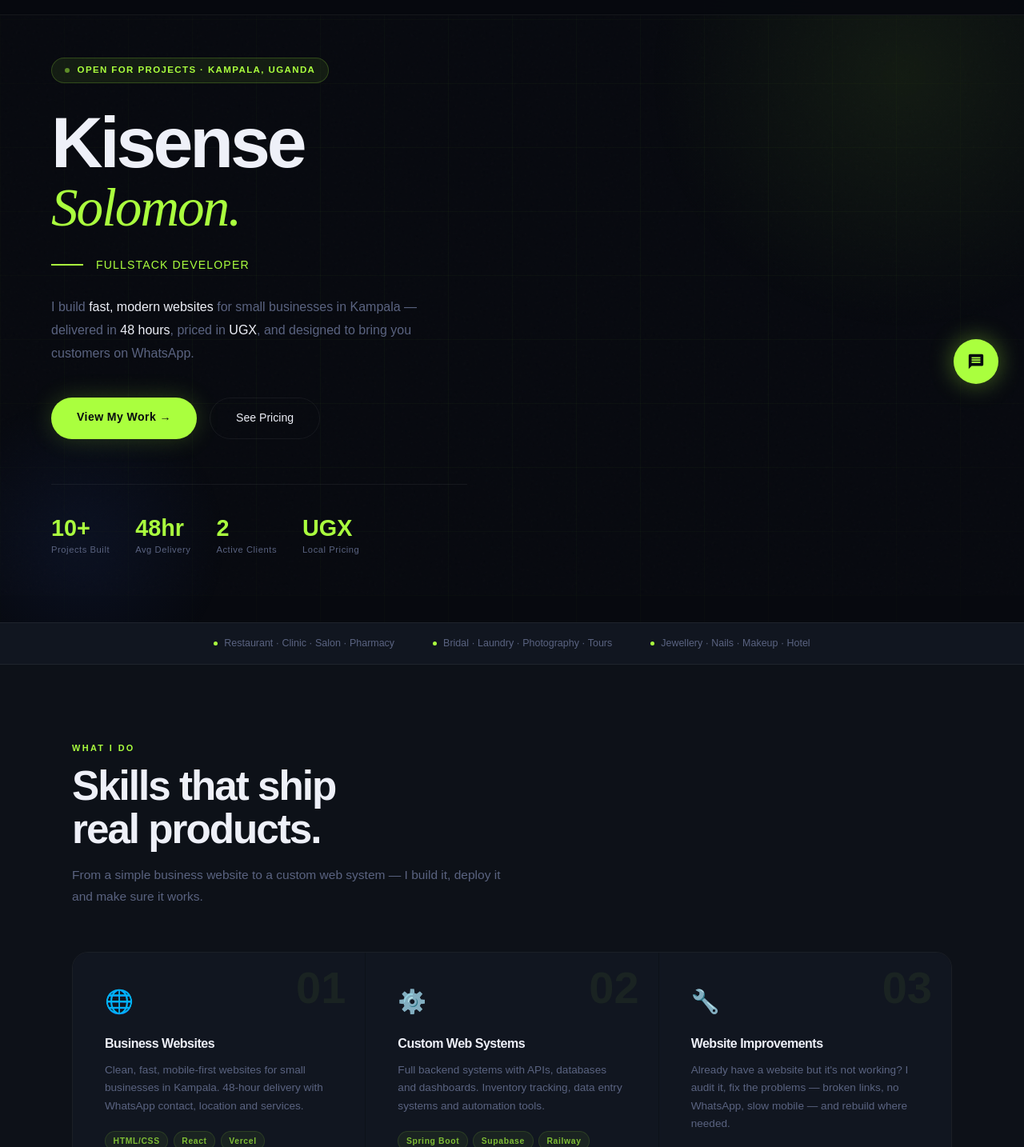
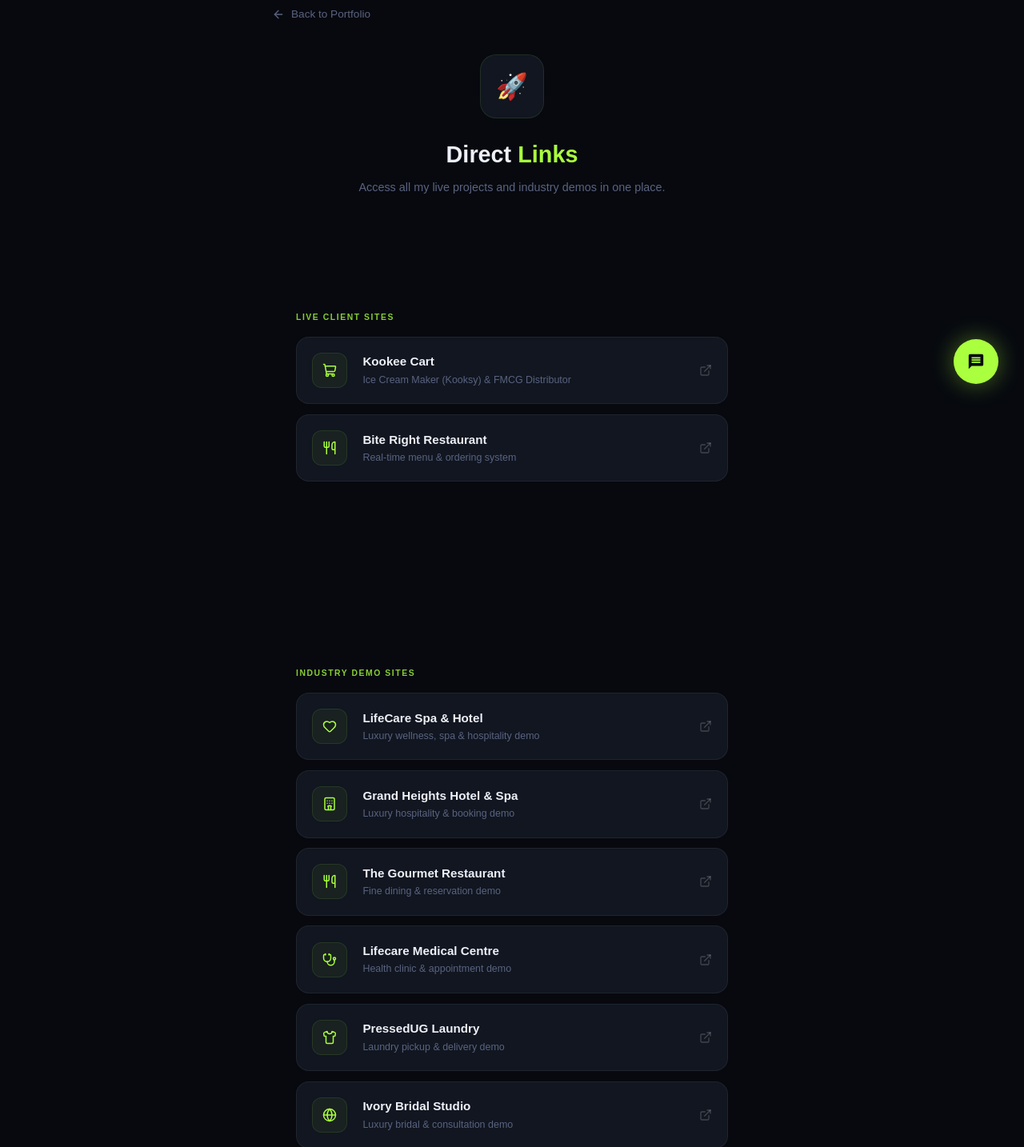
Before and after one commit to Solomantalgo/My-Portfolio-site, a React (Vite) app: page /links in a window 1280 px wide. Shown: the part 56-1490 px from the top of the page at 80% size. Built offline with nearby package versions, Linux system fonts and the light colour scheme.

Commit message:
New changes

```diff
--- a/src/App.jsx
+++ b/src/App.jsx
@@ -1,61 +1,24 @@
 import { useEffect } from 'react';
-import Nav from './components/Nav';
-import Hero from './components/Hero';
-import TrustStrip from './components/TrustStrip';
-import Services from './components/Services';
-import Work from './components/Work';
-import Process from './components/Process';
-import Pricing from './components/Pricing';
-import About from './components/About';
-import FAQ from './components/FAQ';
-import Contact from './components/Contact';
-import Footer from './components/Footer';
+import { BrowserRouter as Router, Routes, Route } from 'react-router-dom';
+import Home from './pages/Home';
+import LinksPage from './pages/LinksPage';
+import ConnectPage from './pages/ConnectPage';
+import Cursor from './components/Cursor';
 import FAB from './components/FAB';
-import Cursor from './components/Cursor';
-import SEO from './components/SEO';
 
 function App() {
-  useEffect(() => {
-    // REVEAL ANIMATION LOGIC FROM TRIAL.HTML
-    const reveal = () => {
-      const reveals = document.querySelectorAll('.reveal');
-      for (let i = 0; i < reveals.length; i++) {
-        const windowHeight = window.innerHeight;
-        const elementTop = reveals[i].getBoundingClientRect().top;
-        const elementVisible = 150;
-        if (elementTop < windowHeight - elementVisible) {
-          reveals[i].classList.add('visible');
-        }
-      }
-    };
-
-    window.addEventListener('scroll', reveal);
-    // Initial check
-    reveal();
-
-    return () => window.removeEventListener('scroll', reveal);
-  }, []);
-
   return (
-    <>
-      <SEO />
+    <Router>
       <Cursor />
-      <Nav />
-      <main>
-        <Hero />
-        <TrustStrip />
-        <Services />
-        <Work />
-        <Process />
-        <Pricing />
-        <About />
-        <FAQ />
-        <Contact />
-      </main>
-      <Footer />
+      <Routes>
+        <Route path="/" element={<Home />} />
+        <Route path="/links" element={<LinksPage />} />
+        <Route path="/connect" element={<ConnectPage />} />
+      </Routes>
       <FAB />
-    </>
+    </Router>
   );
 }
 
+
 export default App;
--- a/src/components/Nav.jsx
+++ b/src/components/Nav.jsx
@@ -1,17 +1,21 @@
+import { Link } from 'react-router-dom';
+
 const Nav = () => {
   return (
     <nav>
-      <a href="#" className="nav-logo">Solo<span>.</span></a>
+      <Link to="/" className="nav-logo">Solo<span>.</span></Link>
       <ul className="nav-links">
-        <li><a href="#services">Services</a></li>
-        <li><a href="#work">Work</a></li>
-        <li><a href="#pricing">Pricing</a></li>
-        <li><a href="#about">About</a></li>
-        <li><a href="#faq">FAQ</a></li>
+        <li><a href="/#services">Services</a></li>
+        <li><a href="/#work">Work</a></li>
+        <li><a href="/#pricing">Pricing</a></li>
+        <li><a href="/#about">About</a></li>
+        <li><a href="/#faq">FAQ</a></li>
+        <li><Link to="/links">Links</Link></li>
       </ul>
-      <a href="#contact" className="nav-hire">Hire Me</a>
+      <a href="/#contact" className="nav-hire">Hire Me</a>
     </nav>
   );
 };
 
+
 export default Nav;
--- a/src/components/Work.jsx
+++ b/src/components/Work.jsx
@@ -1,4 +1,12 @@
 const projects = [
+  {
+    title: "Kookee Cart",
+    status: "LIVE CLIENT ✓",
+    desc: "A distribution powerhouse for FMCG products and official maker of Kooksy Ice Cream. Features a custom catalog & ordering platform.",
+    stack: ["FMCG", "Ice Cream", "Distribution"],
+    image: "https://images.pexels.com/photos/230544/pexels-photo-230544.jpeg?auto=compress&cs=tinysrgb&w=700",
+    url: "https://kookee-cart.vercel.app/"
+  },
   {
     title: "Bite Right Restaurant",
     status: "LIVE CLIENT ✓",
@@ -8,19 +16,35 @@ const projects = [
     url: "https://biteright-restuarant.vercel.app/"
   },
   {
+    title: "Grand Heights Hotel",
+    status: "LIVE DEMO",
+    desc: "Luxury hospitality site with room galleries, amenities showcase, and booking inquiry system.",
+    stack: ["Hotel", "Luxury", "Gold Theme"],
+    image: "https://images.pexels.com/photos/271624/pexels-photo-271624.jpeg?auto=compress&cs=tinysrgb&w=700",
+    url: "https://hotels-and-spa.solomantalgo.online/"
+  },
+  {
     title: "Lifecare Medical Centre",
     status: "LIVE DEMO",
-    desc: "Medical clinic with doctors section, appointment booking and emergency contact strip.",
+    desc: "Modern health clinic with doctors section, appointment booking and emergency contact strip.",
     stack: ["Hospital", "Doctors Grid", "Navy Theme"],
-    image: "https://images.pexels.com/photos/4225880/pexels-photo-4225880.jpeg?auto=compress&cs=tinysrgb&w=700",
+    image: "/images/medical.png",
     url: "https://clinic-demo.solomantalgo.online"
+  },
+  {
+    title: "The Gourmet Restaurant",
+    status: "LIVE DEMO",
+    desc: "Fine dining restaurant demo with elegant layout, digital menu, and reservation form.",
+    stack: ["Dining", "Reservations", "Elegant"],
+    image: "https://images.pexels.com/photos/262978/pexels-photo-262978.jpeg?auto=compress&cs=tinysrgb&w=700",
+    url: "https://restaurant-demo.solomantalgo.online/"
   },
   {
     title: "Zuri Beauty Studio",
     status: "LIVE DEMO",
     desc: "Luxury beauty salon with African images, gold theme, gallery and booking form.",
     stack: ["Beauty", "Gold Theme", "Slideshow"],
-    image: "https://images.pexels.com/photos/3993449/pexels-photo-3993449.jpeg?auto=compress&cs=tinysrgb&w=700",
+    image: "/images/saloon.png",
     url: "https://saloon-demo.solomantalgo.online"
   },
   {
@@ -38,8 +62,18 @@ const projects = [
     stack: ["Bridal", "Luxury", "Rose Theme"],
     image: "https://images.pexels.com/photos/1024993/pexels-photo-1024993.jpeg?auto=compress&cs=tinysrgb&w=700",
     url: "https://bridal-demo.solomantalgo.online"
+  },
+  {
+    title: "LifeCare Spa & Hotel",
+    status: "LIVE DEMO",
+    desc: "Premium wellness retreat demo featuring luxury spa treatments, hotel rooms, and wellness packages.",
+    stack: ["Spa", "Wellness", "Hotel"],
+    image: "https://images.pexels.com/photos/3757942/pexels-photo-3757942.jpeg?auto=compress&cs=tinysrgb&w=700",
+    url: "https://life-care-demo.solomantalgo.online/"
   }
 ];
+
+
 
 const Work = () => {
   return (
--- a/src/index.css
+++ b/src/index.css
@@ -288,7 +288,9 @@ footer strong { color: var(--lime); }
   .form-row-box { grid-template-columns: 1fr; }
   .fab-label-tag { display: none; }
   nav { padding: 0.9rem 1.2rem; }
-  section { padding: 4rem 1.2rem; }
   .trust-strip { gap: 1.5rem; }
   .custom-cursor, .custom-cursor-ring { display: none; }
+
+  /* Disable Grayscale on Mobile */
+  .work-thumb img, .about-img img { filter: grayscale(0) !important; }
 }
--- /dev/null
+++ b/src/pages/LinksPage.jsx
@@ -0,0 +1,217 @@
+import React from 'react';
+import { Link } from 'react-router-dom';
+import SEO from '../components/SEO';
+import { ExternalLink, ArrowLeft, Globe, ShoppingCart, Utensils, Stethoscope, Scissors, Shirt, Heart, Hotel } from 'lucide-react';
+
+const links = [
+  {
+    category: "Live Client Sites",
+    items: [
+      {
+        name: "Kookee Cart",
+        url: "https://kookee-cart.vercel.app/",
+        desc: "Ice Cream Maker (Kooksy) & FMCG Distributor",
+        icon: <ShoppingCart size={18} />,
+        color: "#AAFF3E"
+      },
+      {
+        name: "Bite Right Restaurant",
+        url: "https://biteright-restuarant.vercel.app/",
+        desc: "Real-time menu & ordering system",
+        icon: <Utensils size={18} />,
+        color: "#AAFF3E"
+      }
+    ]
+  },
+  {
+    category: "Industry Demo Sites",
+    items: [
+      {
+        name: "LifeCare Spa & Hotel",
+        url: "https://life-care-demo.solomantalgo.online/",
+        desc: "Luxury wellness, spa & hospitality demo",
+        icon: <Heart size={18} />,
+        color: "#3B6FFF"
+      },
+      {
+        name: "Grand Heights Hotel & Spa",
+        url: "https://hotels-and-spa.solomantalgo.online/",
+        desc: "Luxury hospitality & booking demo",
+        icon: <Hotel size={18} />,
+        color: "#3B6FFF"
+      },
+      {
+        name: "The Gourmet Restaurant",
+        url: "https://restaurant-demo.solomantalgo.online/",
+        desc: "Fine dining & reservation demo",
+        icon: <Utensils size={18} />,
+        color: "#3B6FFF"
+      },
+      {
+        name: "Lifecare Medical Centre",
+        url: "https://clinic-demo.solomantalgo.online/",
+        desc: "Health clinic & appointment demo",
+        icon: <Stethoscope size={18} />,
+        color: "#3B6FFF"
+      },
+      {
+        name: "PressedUG Laundry",
+        url: "https://laundry-demo.solomantalgo.online/",
+        desc: "Laundry pickup & delivery demo",
+        icon: <Shirt size={18} />,
+        color: "#3B6FFF"
+      },
+      {
+        name: "Ivory Bridal Studio",
+        url: "https://bridal-demo.solomantalgo.online/",
+        desc: "Luxury bridal & consultation demo",
+        icon: <Globe size={18} />,
+        color: "#3B6FFF"
+      },
+      {
+        name: "Zuri Beauty Studio",
+        url: "https://saloon-demo.solomantalgo.online/",
+        desc: "Beauty salon & gallery demo",
+        icon: <Scissors size={18} />,
+        color: "#3B6FFF"
+      }
+    ]
+  }
+];
+
+const LinksPage = () => {
+  return (
+    <div className="links-page" style={{
+      minHeight: '100vh',
+      background: 'var(--bg)',
+      padding: '4rem 1.5rem',
+      position: 'relative',
+      zIndex: 1
+    }}>
+      <SEO title="Links | Solomon Talgo - Web Developer Portfolio" />
+
+      <div className="container" style={{ maxWidth: '600px', margin: '0 auto' }}>
+        <Link to="/" style={{
+          display: 'inline-flex',
+          alignItems: 'center',
+          gap: '0.5rem',
+          color: 'var(--muted)',
+          textDecoration: 'none',
+          fontSize: '0.85rem',
+          marginBottom: '2.5rem',
+          transition: 'color 0.2s'
+        }} className="hover:text-lime">
+          <ArrowLeft size={16} /> Back to Portfolio
+        </Link>
+
+        <header style={{ marginBottom: '3rem', textAlign: 'center' }}>
+          <div style={{
+            width: '80px',
+            height: '80px',
+            borderRadius: '20px',
+            background: 'var(--card)',
+            border: '1px solid var(--border)',
+            display: 'flex',
+            alignItems: 'center',
+            justifyContent: 'center',
+            margin: '0 auto 1.5rem',
+            fontSize: '2rem'
+          }}>
+            🚀
+          </div>
+          <h1 style={{
+            fontFamily: 'var(--font-h)',
+            fontSize: '1.8rem',
+            fontWeight: 800,
+            marginBottom: '0.5rem'
+          }}>Direct <span style={{ color: 'var(--lime)' }}>Links</span></h1>
+          <p style={{ color: 'var(--muted)', fontSize: '0.9rem' }}>Access all my live projects and industry demos in one place.</p>
+        </header>
+
+        <div className="links-grid" style={{ display: 'flex', flexDirection: 'column', gap: '2.5rem' }}>
+          {links.map((section, idx) => (
+            <section key={idx}>
+              <h2 style={{
+                fontSize: '0.65rem',
+                fontWeight: 700,
+                textTransform: 'uppercase',
+                letterSpacing: '0.15em',
+                color: 'var(--lime)',
+                marginBottom: '1rem',
+                opacity: 0.8
+              }}>{section.category}</h2>
+              <div style={{ display: 'flex', flexDirection: 'column', gap: '0.8rem' }}>
+                {section.items.map((link, lIdx) => (
+                  <a
+                    key={lIdx}
+                    href={link.url}
+                    target="_blank"
+                    rel="noopener noreferrer"
+                    className="link-card"
+                    style={{
+                      background: 'var(--card)',
+                      border: '1px solid var(--border2)',
+                      padding: '1.2rem',
+                      borderRadius: '16px',
+                      textDecoration: 'none',
+                      color: 'inherit',
+                      display: 'flex',
+                      alignItems: 'center',
+                      gap: '1.2rem',
+                      transition: 'all 0.3s cubic-bezier(0.4, 0, 0.2, 1)',
+                      position: 'relative',
+                      overflow: 'hidden'
+                    }}
+                  >
+                    <div style={{
+                      width: '44px',
+                      height: '44px',
+                      borderRadius: '12px',
+                      background: `rgba(170, 255, 62, 0.05)`,
+                      border: '1px solid rgba(170, 255, 62, 0.1)',
+                      display: 'flex',
+                      alignItems: 'center',
+                      justifyContent: 'center',
+                      color: 'var(--lime)',
+                      flexShrink: 0
+                    }}>
+                      {link.icon}
+                    </div>
+                    <div style={{ flex: 1 }}>
+                      <h3 style={{ fontSize: '0.95rem', fontWeight: 700, marginBottom: '0.1rem' }}>{link.name}</h3>
+                      <p style={{ fontSize: '0.78rem', color: 'var(--muted)', fontWeight: 300 }}>{link.desc}</p>
+                    </div>
+                    <ExternalLink size={16} style={{ color: 'rgba(255,255,255,0.2)' }} />
+                  </a>
+                ))}
+              </div>
+            </section>
+          ))}
+        </div>
+
+        <footer style={{ marginTop: '4rem', textAlign: 'center', borderTop: 'none' }}>
+          <p style={{ color: 'var(--muted)', fontSize: '0.75rem' }}>
+            &copy; {new Date().getFullYear()} Solomon Talgo. Built with ❤️ in Kampala.
+          </p>
+        </footer>
+      </div>
+
+      <style dangerouslySetInnerHTML={{ __html: `
+        .link-card:hover {
+          transform: scale(1.02);
+          border-color: rgba(170, 255, 62, 0.3);
+          background: var(--card2);
+          box-shadow: 0 10px 30px rgba(0,0,0,0.3);
+        }
+        .link-card:hover h3 {
+          color: var(--lime);
+        }
+        .link-card:hover svg {
+          color: var(--lime) !important;
+        }
+      `}} />
+    </div>
+  );
+};
+
+export default LinksPage;
```
Also changed, not shown: public/images/medical.png (added), public/images/saloon.png (added).
